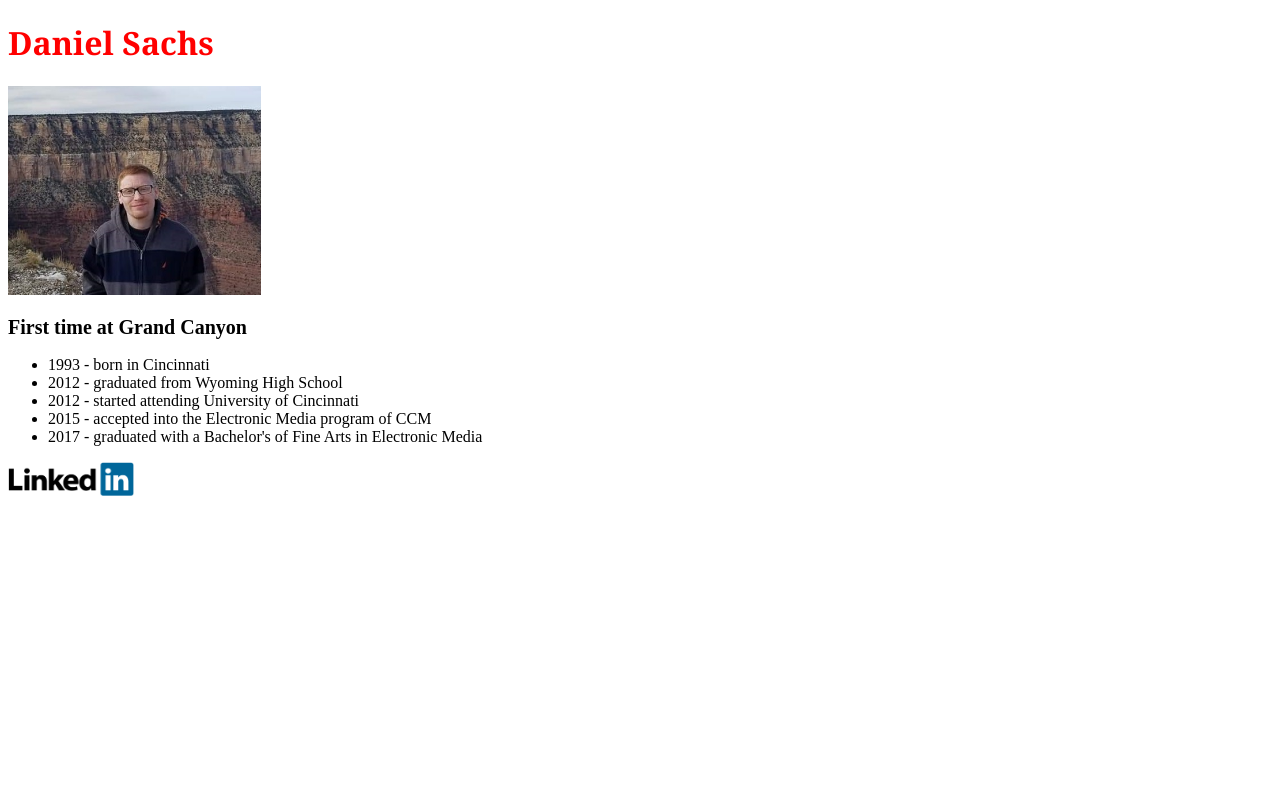
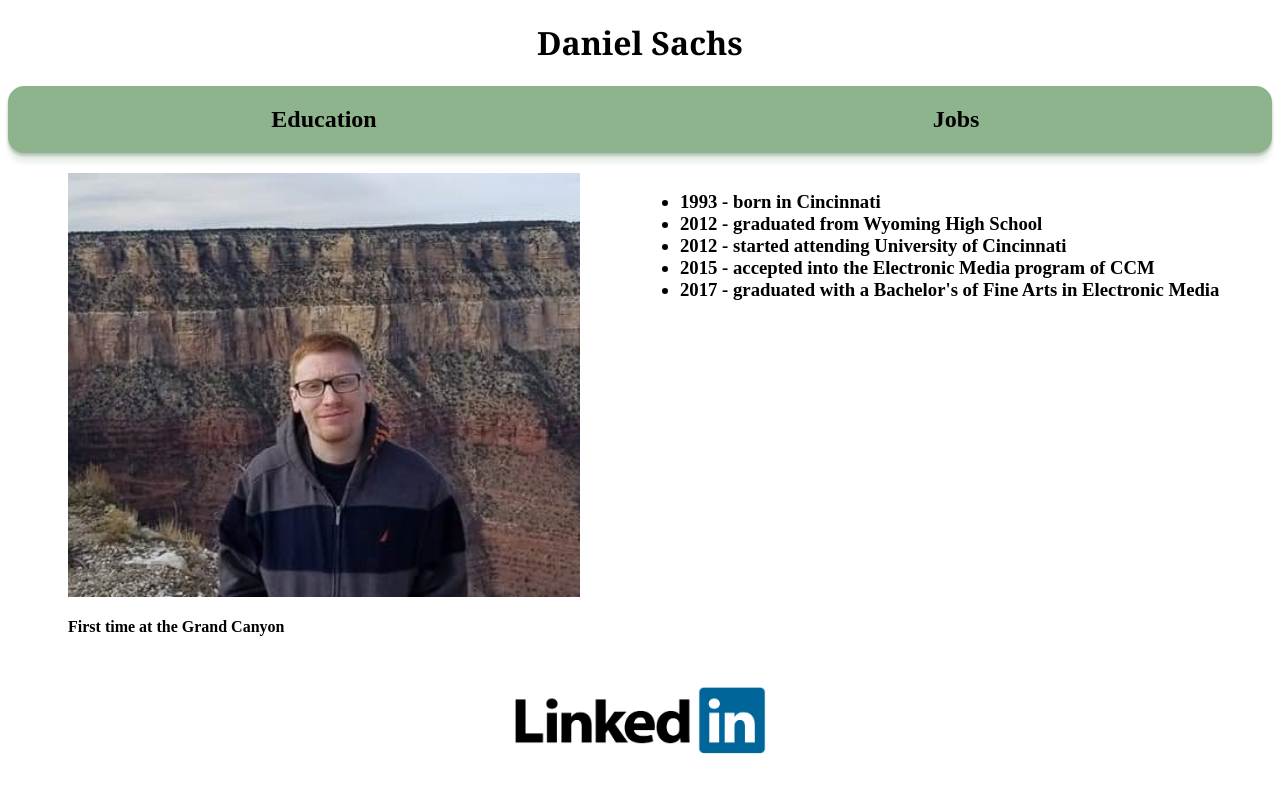
Before and after one commit to sachsd-stack/aboutPage, a plain HTML site: page index.html in a window 1280 px wide. Drawn offline with Linux system fonts and the light colour scheme.

Commit message:
About Me Part 2

```diff
--- /dev/null
+++ b/education.css
@@ -0,0 +1,57 @@
+h1{
+    text-align:center;
+    font-family:Cambria, Cochin, Georgia, Times, 'Times New Roman', serif;
+}
+h2{
+    font-size:1.5rem;
+}
+
+img {
+    width:40vw;
+}
+
+a {
+    color:#000;
+    text-decoration:none;
+}
+
+.row:after {
+    content: "";
+    display: table;
+    clear: both;
+    padding-bottom:28px;
+}
+.column {
+    float: left;
+    width: 50%;
+}
+
+#navigation {
+    text-align:center;
+    background-color:rgb(98, 221, 201);
+    box-shadow: 0 10px 5px rgba(98, 221, 201,0.19), 0 3px 3px rgba(0,0,0,0.23);
+    border-radius: 1.0rem;
+}
+
+#navigation:after {
+    padding-bottom:0px;
+}
+
+#soteni {
+    background-color:silver;
+}
+
+#stc {
+    width:80%;
+}
+
+#jjs {
+    width:50%;
+}
+
+#linkedInLogo{
+    display: block;
+    margin-left: auto;
+    margin-right: auto;
+    width:20%;
+}
--- /dev/null
+++ b/index.css
@@ -0,0 +1,51 @@
+h1{
+    text-align:center;
+    font-family:Cambria, Cochin, Georgia, Times, 'Times New Roman', serif;
+}
+h2{
+    font-size:1.5rem;
+}
+
+h4{
+    margin-left: auto;
+    margin-right: auto;
+    width:40vw;
+}
+
+img {
+    display: block;
+    margin-left: auto;
+    margin-right: auto;
+    width:40vw;
+}
+
+a {
+    color:#000;
+    text-decoration:none;
+}
+.row:after {
+    content: "";
+    display: table;
+    clear: both;
+    padding-bottom:28px;
+}
+.column {
+    float: left;
+    width: 50%;
+}
+
+#navigation {
+    text-align:center;
+    background-color:rgb(141, 180, 141);
+    box-shadow: 0 10px 5px rgba(141, 180, 141,0.19), 0 3px 3px rgba(0,0,0,0.23);
+    border-radius: 1.0rem;
+}
+
+#navigation:after {
+    padding-bottom:0px;
+}
+
+#linkedInLogo{
+    display: block;
+    width:20%;
+}
--- a/index.html
+++ b/index.html
@@ -1,19 +1,5 @@
 <!DOCTYPE html>
-<style>
-    h1{
-        color:red;
-        font-family:Cambria, Cochin, Georgia, Times, 'Times New Roman', serif
-    }
-    h2{
-        font-size:20px;
-    }
-    #dsGrandCanyon{
-        width:20%;
-    }
-    #linkedInLogo{
-        width:10%;
-    }
-</style>
+<link rel="stylesheet" type="text/css" href="index.css">
 <html lang="en">
 <head>
     <meta charset="UTF-8">
@@ -22,8 +8,16 @@
 </head>
 <body>
     <h1>Daniel Sachs</h1>
-    <img id="dsGrandCanyon" src=".\images\dsGrandCanyon.jpg" alt="picture of Daniel Sachs">
-    <h2>First time at Grand Canyon</h2>
+    <div id="navigation" class="row">
+        <div class="column"><h2><a href="./education.html">Education</a></h2></div>
+        <div class="column"><h2><a href="./jobs.html">Jobs</a></h2></div>
+    </div>
+    <div class="row">
+        <h2></h2>
+        <div class="column"><img id="dsGrandCanyon" src=".\images\dsGrandCanyon.jpg" alt="picture of Daniel Sachs">
+        <h4>First time at the Grand Canyon</h4></div>
+        <div class="column">
+            <h3>
                 <ul>
                     <li>1993 - born in Cincinnati</li>
                     <li>2012 - graduated from Wyoming High School</li>
@@ -31,6 +25,9 @@
                     <li>2015 - accepted into the Electronic Media program of CCM</li>
                     <li>2017 - graduated with a Bachelor's of Fine Arts in Electronic Media</li>
                 </ul>
+            </h3>
+        </div>
+        <div class="row"></div>
         <a href="https://www.linkedin.com/in/daniel-sachs-87662512b" target="_blank"><img id="linkedInLogo"src=".\images\1200px-LinkedIn_Logo.svg.png"></a>
 </body>
 </html>
--- /dev/null
+++ b/jobs.css
@@ -0,0 +1,66 @@
+h1{
+    text-align:center;
+    font-family:Cambria, Cochin, Georgia, Times, 'Times New Roman', serif;
+}
+h2{
+    font-size:1.5rem;
+}
+
+img {
+    width:40vw;
+}
+
+a {
+    color:#000;
+    text-decoration:none;
+}
+
+.row:after {
+    content: "";
+    display: table;
+    clear: both;
+    padding-bottom:28px;
+}
+.column {
+    float: left;
+    width: 50%;
+}
+
+#navigation {
+    text-align:center;
+    background-color:rgb(212, 108, 108);
+    box-shadow: 0 10px 5px rgba(212, 108, 108,0.19), 0 3px 3px rgba(0,0,0,0.23);
+    border-radius:1.0rem;
+}
+
+#navigation:after {
+    padding-bottom:0px;
+}
+
+#soteni {
+    display: block;
+    margin-left: auto;
+    margin-right: auto;
+    background-color:silver;
+}
+
+#stc {
+    display: block;
+    margin-left: auto;
+    margin-right: auto;
+    width:80%;
+}
+
+#jjs {
+    display: block;
+    margin-left: auto;
+    margin-right: auto;
+    width:50%;
+}
+
+#linkedInLogo{
+    display: block;
+    margin-left: auto;
+    margin-right: auto;
+    width:20%;
+}
```
Also changed, not shown: education.html (added, +31 -0 lines), jobs.html (added, +61 -0 lines), images/1200px-Jimmy_Johns_logo.svg.png (added), images/soteni.png (added), images/standardTextile.jpg (added), images/ucCCM.jpg (added), images/wyomingHighSchool.jpg (added). Lines whose indentation alone changed are shown as unchanged.
